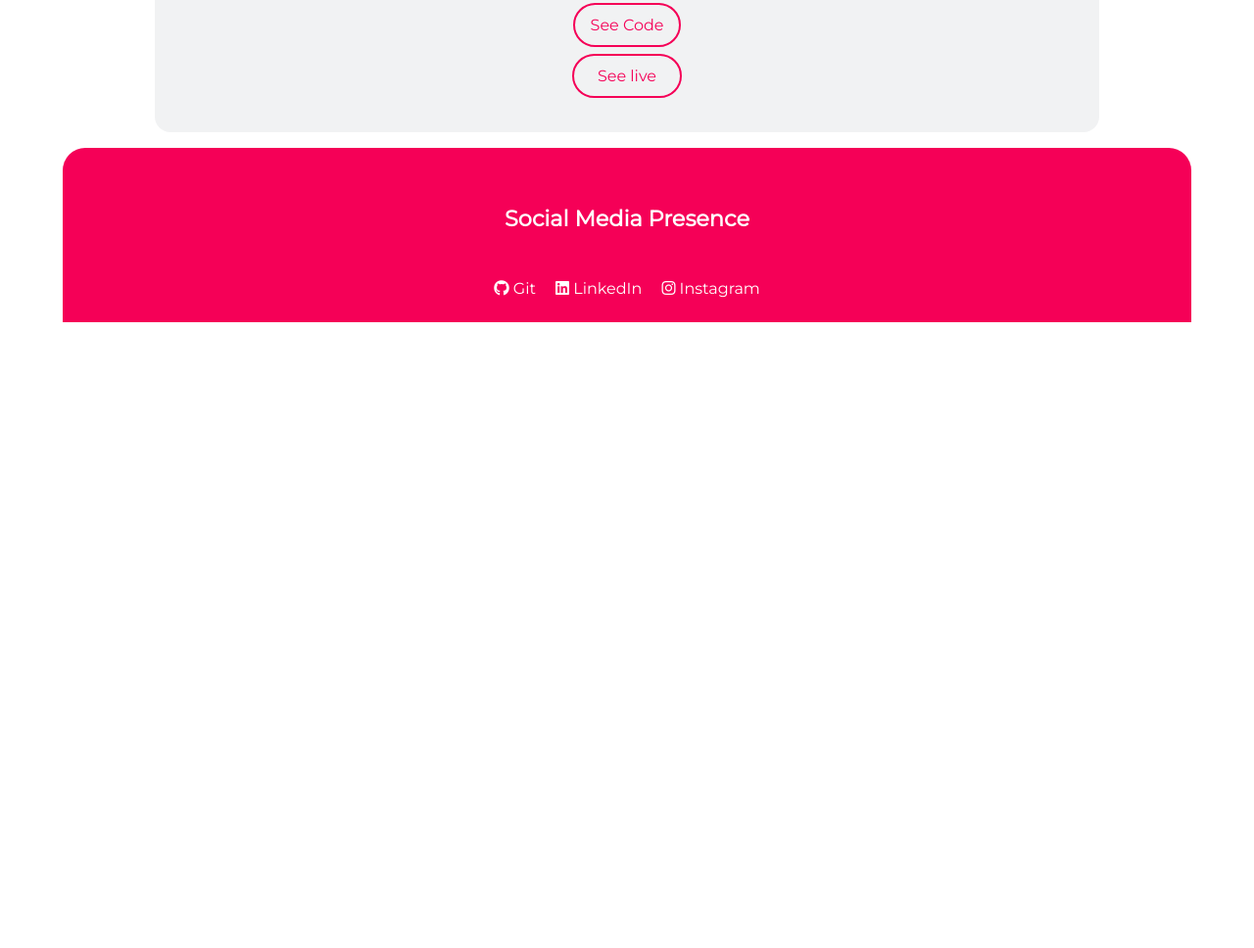
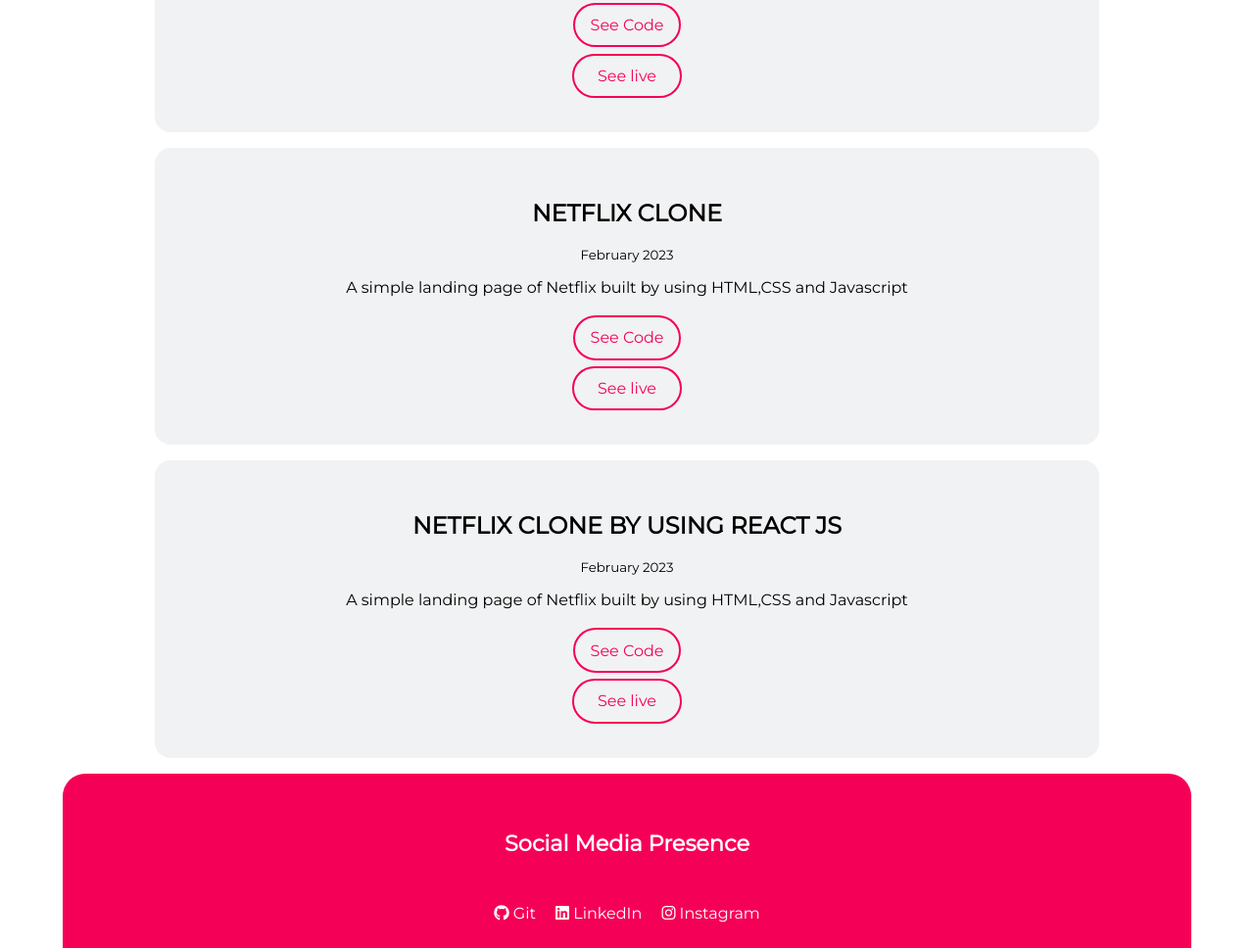
Before and after one commit to VishuBanotra/VishuBanotra-PortfolioWebsite, a plain HTML site: page projects.html in a window 1280 px wide. Shown: the part 1059-2027 px from the top of the page at 98% size. Before the commit the page ends 1388 px from the top, so only its background shows below. Drawn offline with Linux system fonts and the light colour scheme.

Commit message:
Update projects.html

```diff
--- a/projects.html
+++ b/projects.html
@@ -80,6 +80,36 @@
     </li>
   </ul>
 
+  <ul class="list-non-bullet">
+    <li class="list-projects">
+      <article class="container-center show-case-list ow">
+        <h1>NETFLIX CLONE</h1>
+        <small>February 2023</small>
+        <p>
+          A simple landing page of Netflix built by using HTML,CSS and Javascript
+        </p>
+        <a class="link-button link-project link-primary" href="https://github.com/VishuBanotra/Netflix-Clone" target="_blank">See Code</a>
+
+        <a class="link-button link-project link-secondary" href="https://vishuvishal.netlify.app/" target="_blank">See live</a>
+      </article>
+    </li>
+  </ul>
+
+  <ul class="list-non-bullet">
+    <li class="list-projects">
+      <article class="container-center show-case-list ow">
+        <h1>NETFLIX CLONE BY USING REACT JS</h1>
+        <small>February 2023</small>
+        <p>
+          A simple landing page of Netflix built by using HTML,CSS and Javascript
+        </p>
+        <a class="link-button link-project link-primary" href="https://github.com/VishuBanotra/Netflix-with-react" target="_blank">See Code</a>
+
+        <a class="link-button link-project link-secondary" href="https://vishubanotra-netflix.netlify.app/" target="_blank">See live</a>
+      </article>
+    </li>
+  </ul>
+
 
   <!-- Footer -->
   <footer>
```
